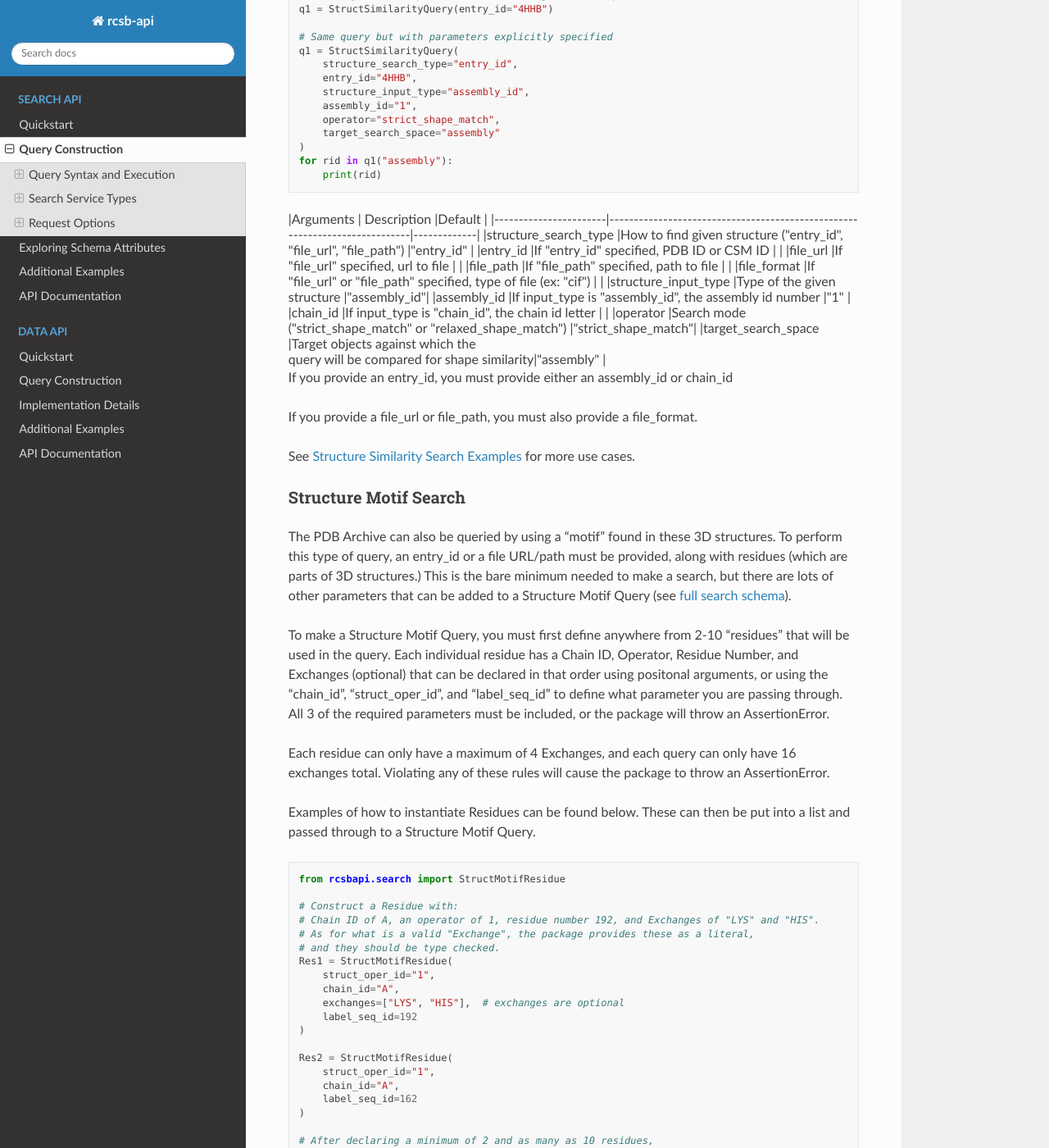
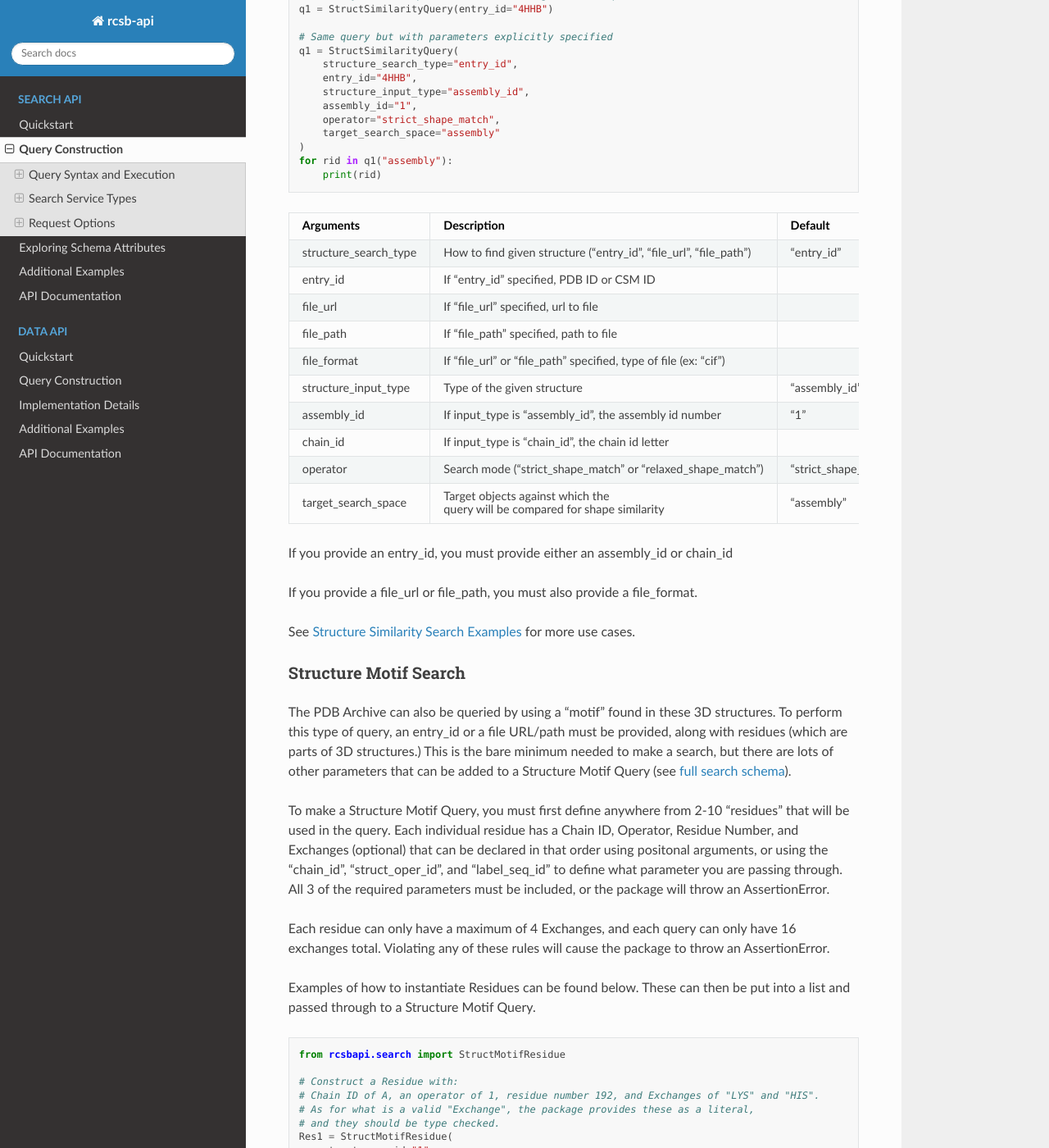
Before and after one commit to rcsb/py-rcsb-api, a Sphinx documentation site: the page built from docs/search_api/query_construction.md, in a window 1280 px wide and 1400 px high, scrolled down 8484 px. Shown: the whole window at 82% size. Built offline with Sphinx 7.4.7 and the Read the Docs theme 3.1.0, drawn with Linux system fonts in a browser that asks for light colours.

Commit message:
table formatting with custom css

````diff
--- a/docs/conf.py
+++ b/docs/conf.py
@@ -78,4 +78,4 @@ html_theme = "sphinx_rtd_theme"
 # relative to this directory. They are copied after the builtin static files,
 # so a file named "default.css" will overwrite the builtin "default.css".
 html_static_path = ["_static"]
-html_css_files = ["custom.css"]
+html_css_files = ["css/custom.css"]
--- a/docs/search_api/query_construction.md
+++ b/docs/search_api/query_construction.md
@@ -376,7 +376,6 @@ for rid in q1("assembly"):
     print(rid)
 ```
 
-<div >
 |Arguments              | Description                                                                |Default      |
 |-----------------------|----------------------------------------------------------------------------|-------------|
 |structure_search_type  |How to find given structure ("entry_id", "file_url", "file_path")           |"entry_id"   |
@@ -389,7 +388,6 @@ for rid in q1("assembly"):
 |chain_id               |If input_type is "chain_id", the chain id letter                            |             |
 |operator               |Search mode ("strict_shape_match" or "relaxed_shape_match")                 |"strict_shape_match"|
 |target_search_space    |Target objects against which the <br> query will be compared for shape similarity|"assembly"   |
-</div>
 
 If you provide an entry_id, you must provide either an assembly_id or chain_id
 
@@ -504,7 +502,6 @@ list(q1())
 |match_subset           |no      |If "formula", return chemical components/structures that contain the formula as a subset|False        |
 |match_type             |no      |If "descriptor", type of matches to find and return (see below)                         |             |
 
-</div>
 
 | match_type                        |                                           |
 |-----------------------------------|-------------------------------------------|
````
Also changed, not shown: docs/_static/css/custom.css (renamed from docs/_static/custom.css).
